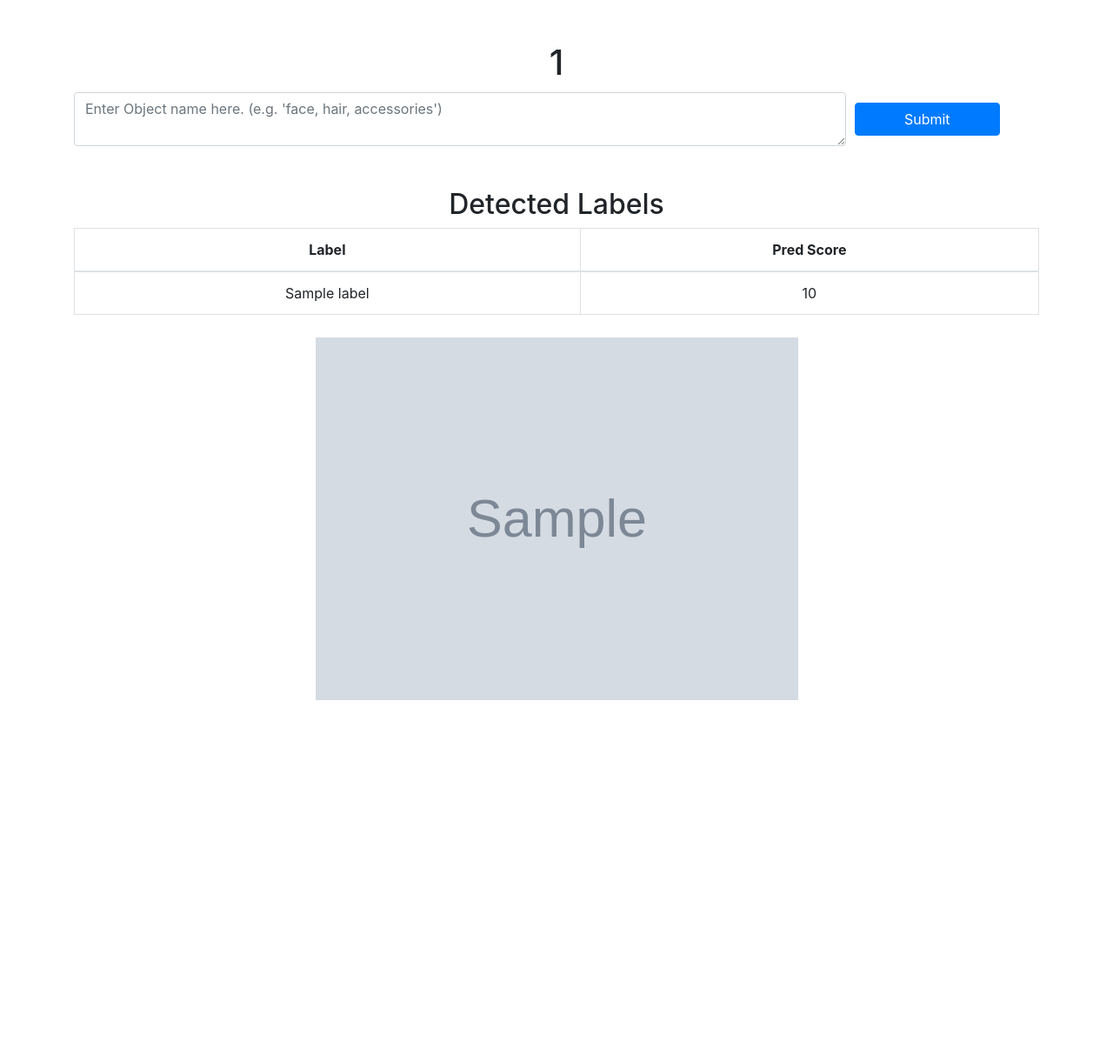
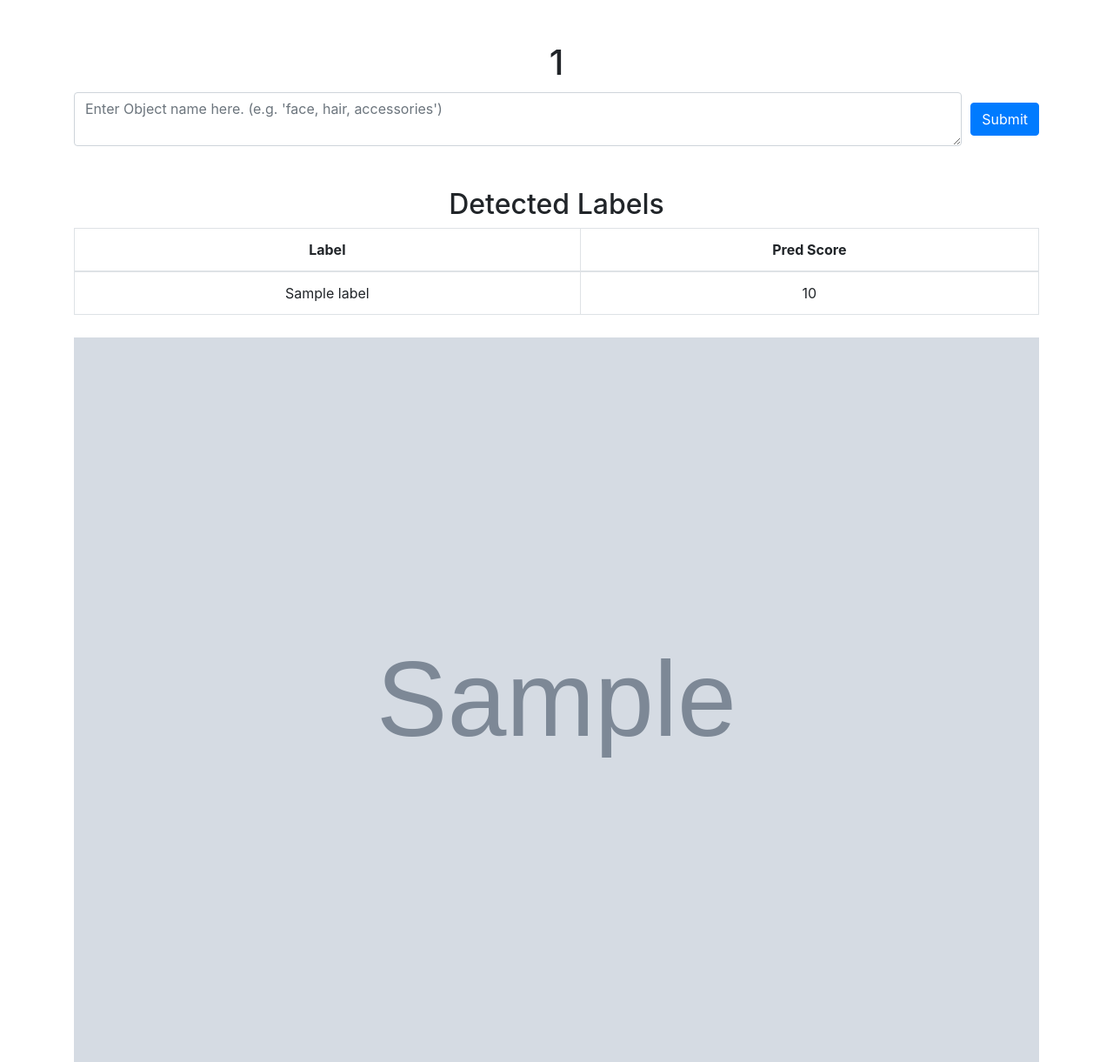
Before and after one commit to kento2247/AIB, a Flask app: template templates/demo_result.html in a window 1280 px wide. Shown: the whole page at 87% size. Before the commit the page ends 805 px from the top, so only its background shows below. Run offline with Flask 3, Linux system fonts and the light colour scheme; the template is opened without the code that fills it: most values are stand-ins (such as "Sample title", 1, 10 or a date in 2020); grey boxes marked "Sample" are stand-in pictures; some libraries are stand-ins or nearby versions.

```diff
--- a/app.py
+++ b/app.py
@@ -55,9 +55,9 @@ def demo():
                 label_list=label_list,
             )
     elif request.method == "GET":
-        output_path = "static/outputs/sample.jpg"
+        output_path = "static/outputs/sample.jpeg"
         session_id = "sample"
-        label_list = [["screen", "0.4"]]
+        label_list = [["face", "0.6"], ["face", "0.5"], ["screen", "0.4"]]
         return render_template(
             "demo_result.html",
             image=output_path,
@@ -67,4 +67,4 @@ def demo():
 
 
 if __name__ == "__main__":
-    app.run(port=3000)
+    app.run(host="0.0.0.0", port=3000, debug=True)
--- a/templates/demo_result.html
+++ b/templates/demo_result.html
@@ -2,13 +2,14 @@
 <html>
   <head>
     <title>{{ session_id }}</title>
+    <meta name="viewport" content="width=device-width, initial-scale=1.0" />
     <link
       href="https://maxcdn.bootstrapcdn.com/bootstrap/4.5.2/css/bootstrap.min.css"
       rel="stylesheet"
     />
     <style>
       .result-image {
-        width: 50%;
+        width: 100%;
         height: auto;
         margin-top: 10px;
       }
@@ -18,17 +19,18 @@
       }
       .prompt-container {
         display: flex;
+        flex-wrap: wrap;
         align-items: center;
         margin-bottom: 10px;
       }
       .prompt-input {
-        width: 80%;
+        flex: 1;
         margin-right: 10px;
         resize: vertical;
         word-wrap: break-word;
       }
       .submit-button {
-        width: 15%;
+        flex: 0 0 auto;
       }
     </style>
   </head>
--- a/templates/index.html
+++ b/templates/index.html
@@ -8,8 +8,10 @@
     />
     <style>
       .placeholder-image {
-        width: 60%;
+        width: 90%; /* Adjusted width to 80% */
         height: auto;
+        display: block;
+        margin: 0 auto; /* Center the image */
       }
       .upload-container {
         text-align: center;
@@ -21,6 +23,8 @@
         top: 50%;
         left: 50%;
         transform: translate(-50%, -50%);
+        padding: 15px 30px; /* Increased padding for a larger button */
+        font-size: 48px; /* Increased font size */
       }
     </style>
   </head>
```
Also changed, not shown: images/car.jpeg (deleted), static/sample.jpg (added), 1 other file.
